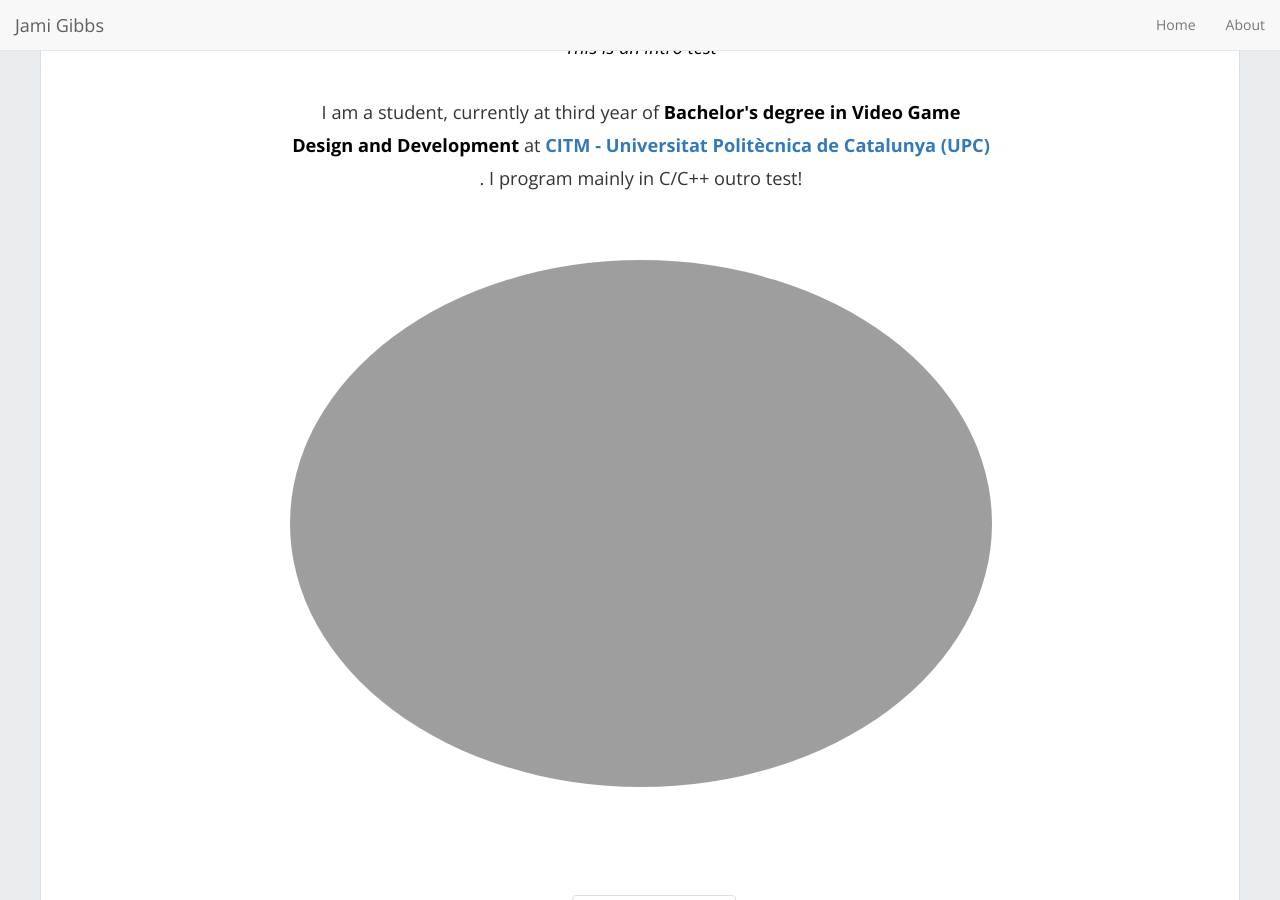
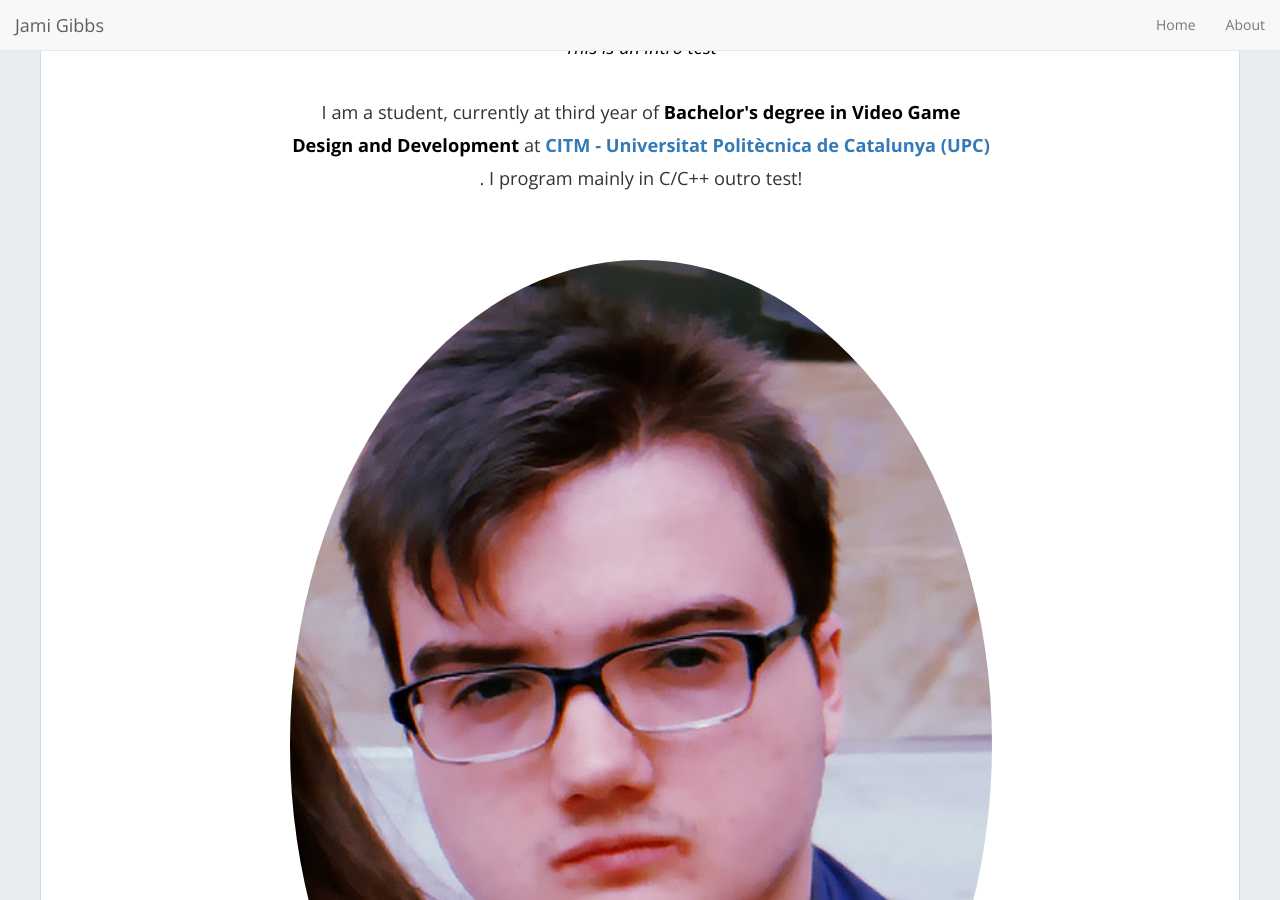
Before and after one commit to AitorSimona/aitorsimona.github.io, a Jekyll site: the page built from index.html, in a window 1280 px wide and 900 px high, scrolled down 324 px. Built offline with Jekyll 4.4.1, drawn with Linux system fonts in a browser that asks for light colours; nearby versions of some CDN libraries; the list of posts is cut into pages by our own code.

Commit message:
Update About.html

```diff
--- a/_includes/About.html
+++ b/_includes/About.html
@@ -26,6 +26,6 @@
 
     <br><br><br>
 
-    <img class="img-responsive img-circle my-profile-pic" src="{{ site.data.About.myself_img }} width="150" height="150" ">
+    <img class="img-responsive img-circle my-profile-pic" src="{{ site.data.About.myself_img }}" width="150" height="150" >
 
 </p>
```
